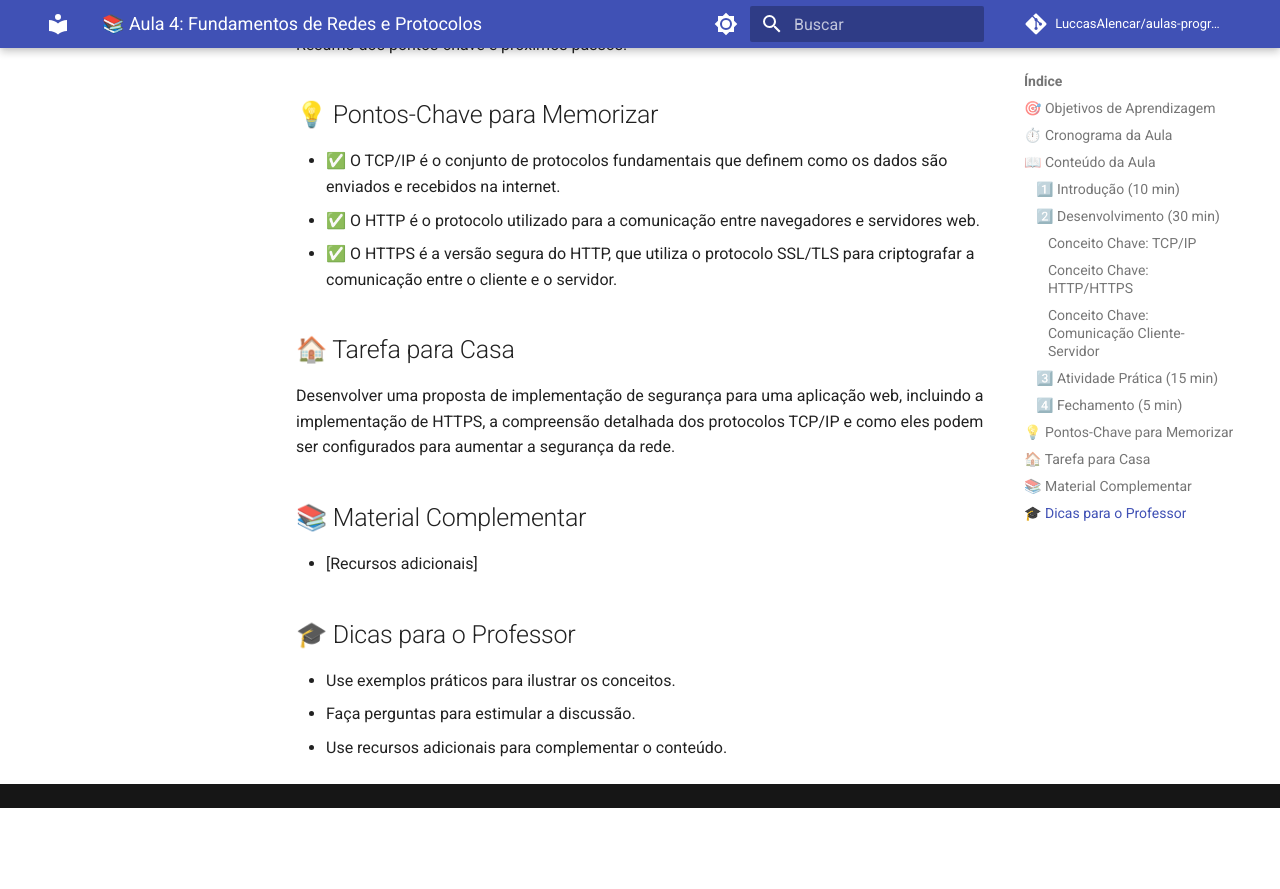
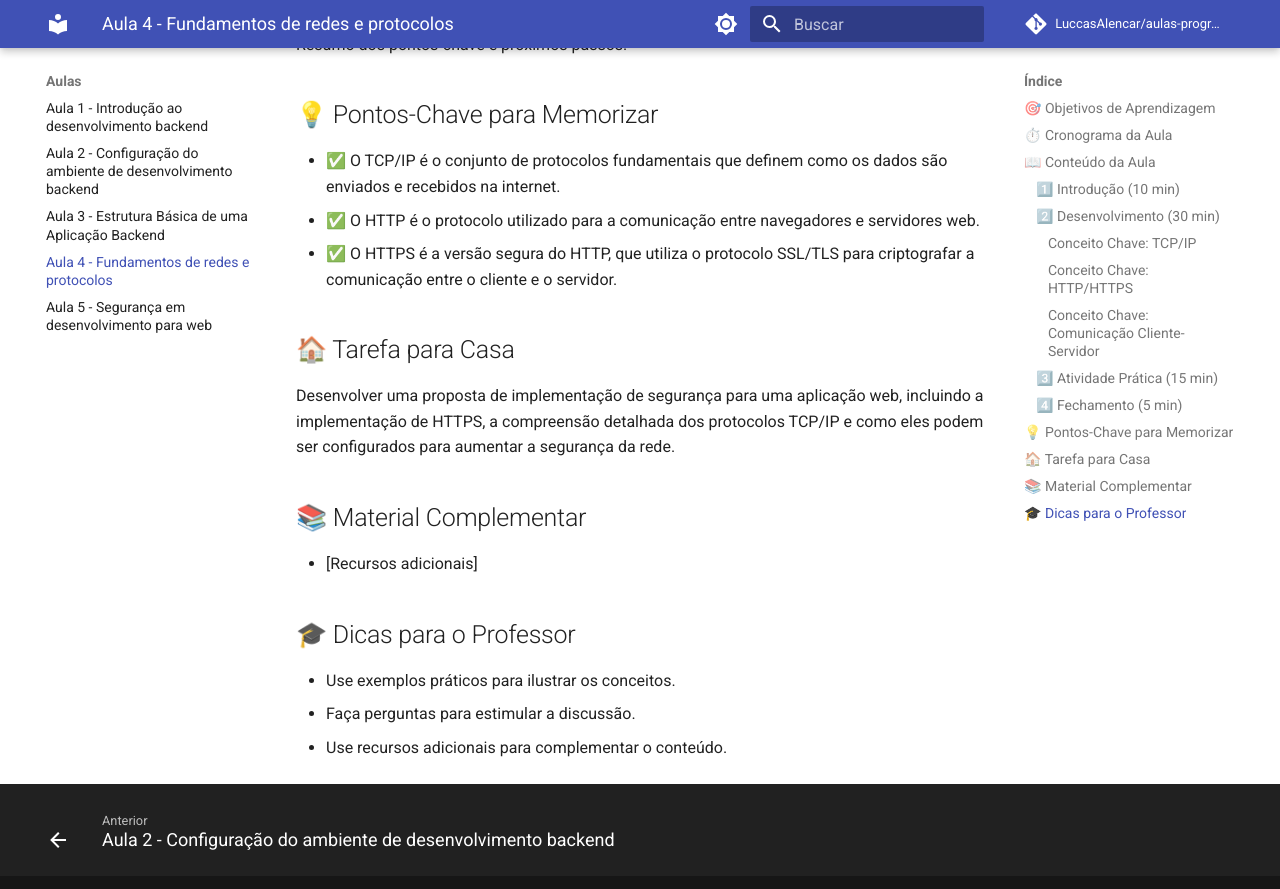
Before and after one commit to LuccasAlencar/aulas-programacao-backend, an MkDocs documentation site: the page built from docs/aulas/Aula 4 - Fundamentos de redes e protocolos.md, in a window 1280 px wide and 900 px high, scrolled down 2143 px. Shown: the top 889 px of the window. Built offline with MkDocs 1.6.1 and Material for MkDocs 9.7.7, drawn with Linux system fonts in a browser that asks for light colours; comment, search, counter and statistics services are not loaded; before the commit the page ends 2951 px from its top, so only the background shows below that.

Commit message:
Atualizar o mkdocs.yml

```diff
--- a/mkdocs.yml
+++ b/mkdocs.yml
@@ -64,10 +64,10 @@
   - Home: index.md
   - Aulas:
     - Aula 1 - Introdução ao desenvolvimento backend: aulas/Aula 1 Introdução ao desenvolvimento backend.md
-    - Aula 2 - Configuração do ambiente de desenvolvimento backend: aulas/Aula 2 Configuração do ambiente de desenvolvimento back-end.md
-    - Aula 3 - Estrutura Básica de uma Aplicação Backend : aulas/Aula 3 Estrutura Básica de uma Aplicação Backend.md
-    - Aula 4 - Fundamentos de redes e protocolos : aulas/Aula 4 Fundamentos de redes e protocolos.md
-    - Aula 5 - Segurança em desenvolvimento para web : aulas/Aula 5 Segurança em desenvolvimento para web.md
+    - Aula 2 - Configuração do ambiente de desenvolvimento backend: aulas/Aula 2 - Configuração do ambiente de desenvolvimento back-end.md
+    - Aula 3 - Estrutura Básica de uma Aplicação Backend : aulas/Aula 3 - Estrutura Básica de uma Aplicação Backend.md
+    - Aula 4 - Fundamentos de redes e protocolos : aulas/Aula 4 - Fundamentos de redes e protocolos.md
+    - Aula 5 - Segurança em desenvolvimento para web : aulas/Aula 5 - Segurança em desenvolvimento para web.md
 
 
 
```
